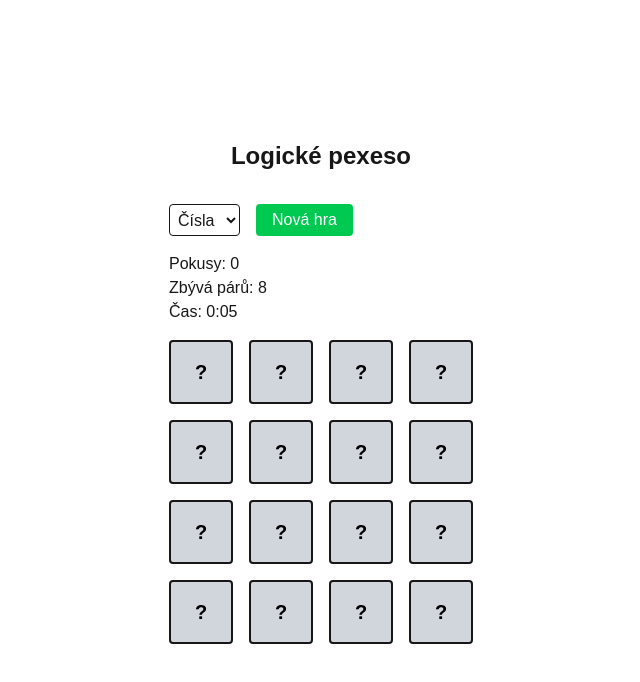
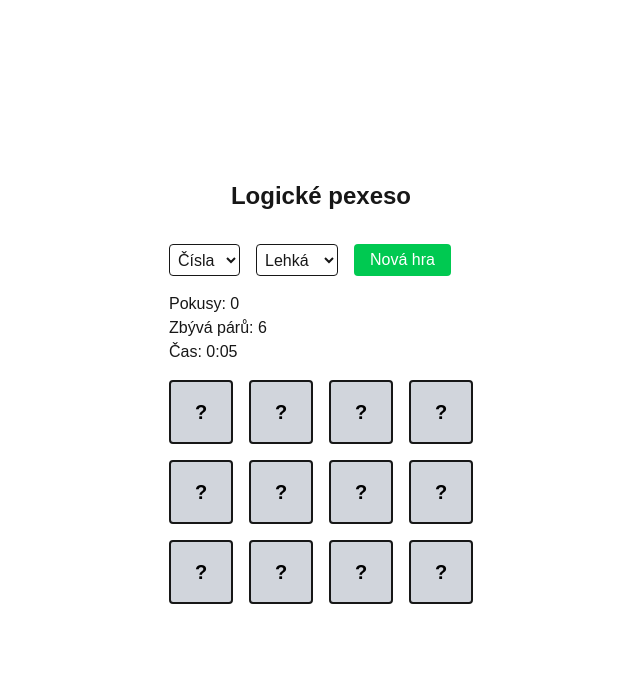
Before and after one commit to erikmacak/logic-memory-game, a Next.js app: page / in a window 1280 px wide. Shown: the top 682 px of the page, without its empty margins (319-959 px from the left). Built offline with nearby package versions, Linux system fonts and the light colour scheme.

Commit message:
add difficulty levels with variable card counts and update controls

```diff
--- a/components/Controls.tsx
+++ b/components/Controls.tsx
@@ -1,9 +1,12 @@
+"use client";
+
 type Props = {
   setGameType: (type: "numbers" | "colors") => void;
   startNewGame: () => void;
+  setDifficulty: (level: "easy" | "medium" | "hard") => void;
 };
 
-const Controls = ({ setGameType, startNewGame }: Props) => {
+const Controls = ({ setGameType, startNewGame, setDifficulty }: Props) => {
   return (
     <div className="flex gap-4 mb-4">
       <select
@@ -13,6 +16,16 @@ const Controls = ({ setGameType, startNewGame }: Props) => {
         <option value="numbers">Čísla</option>
         <option value="colors">Barvy</option>
       </select>
+
+      <select
+        onChange={(e) => setDifficulty(e.target.value as any)}
+        className="border p-1 rounded"
+      >
+        <option value="easy">Lehká</option>
+        <option value="medium">Střední</option>
+        <option value="hard">Těžká</option>
+      </select>
+
       <button
         onClick={startNewGame}
         className="bg-green-500 px-4 py-1 rounded text-white"
--- a/components/GameBoard.tsx
+++ b/components/GameBoard.tsx
@@ -19,6 +19,8 @@ const colors = [
   "#00FFFF",
   "#FFA500",
   "#800080",
+  "#A52A2A",
+  "#008080",
 ];
 
 const GameBoard = () => {
@@ -28,17 +30,34 @@ const GameBoard = () => {
   const [attempts, setAttempts] = useState(0);
   const [pairsLeft, setPairsLeft] = useState(8);
   const [gameType, setGameType] = useState<"numbers" | "colors">("numbers");
+  const [difficulty, setDifficulty] = useState<"easy" | "medium" | "hard">("easy");
   const [time, setTime] = useState(0);
 
+  const getPairsCount = () => {
+    switch (difficulty) {
+      case "easy":
+        return 6;
+      case "medium":
+        return 8;
+      case "hard":
+        return 10;
+      default:
+        return 8;
+    }
+  };
+
   const generateNumberCards = (): CardType[] => {
-    const values = Array.from({ length: 8 }, (_, i) => i + 1);
+    const pairsCount = getPairsCount();
+    const values = Array.from({ length: pairsCount }, (_, i) => i + 1);
     const pairs = [...values, ...values];
     const shuffled = pairs.sort(() => Math.random() - 0.5);
     return shuffled.map((value, i) => ({ id: i, value }));
   };
 
   const generateColorCards = (): CardType[] => {
-    const pairs = [...colors, ...colors];
+    const pairsCount = getPairsCount();
+    const selectedColors = colors.slice(0, pairsCount);
+    const pairs = [...selectedColors, ...selectedColors];
     const shuffled = pairs.sort(() => Math.random() - 0.5);
     return shuffled.map((color, i) => ({ id: i, value: color }));
   };
@@ -54,27 +73,23 @@ const GameBoard = () => {
     setFlipped([]);
     setMatched([]);
     setAttempts(0);
-    setPairsLeft(8);
+    setPairsLeft(getPairsCount());
     setTime(0);
   };
 
   useEffect(() => {
-    let interval: NodeJS.Timeout | null = null;
+    if (pairsLeft === 0) return;
 
-    if (pairsLeft > 0) {
-      interval = setInterval(() => {
-        setTime((prev) => prev + 1);
-      }, 1000);
-    }
+    const timer = setInterval(() => {
+      setTime((prev) => prev + 1);
+    }, 1000);
 
-    return () => {
-      if (interval) clearInterval(interval);
-    };
+    return () => clearInterval(timer);
   }, [pairsLeft]);
 
   useEffect(() => {
     startNewGame();
-  }, [gameType]);
+  }, [gameType, difficulty]);
 
   const handleCardClick = (index: number) => {
     if (flipped.includes(index) || matched.includes(index) || flipped.length === 2) return;
@@ -99,10 +114,20 @@ const GameBoard = () => {
 
   return (
     <div className="p-4">
-      <Controls setGameType={setGameType} startNewGame={startNewGame} />
+      <Controls
+        setGameType={setGameType}
+        startNewGame={startNewGame}
+        setDifficulty={setDifficulty}
+      />
       <ScoreBoard attempts={attempts} pairsLeft={pairsLeft} time={time} />
 
-      <div className="grid grid-cols-4 gap-4 mt-4">
+      <div
+        className={`grid gap-4 mt-4 ${
+          difficulty === "hard"
+            ? "grid-cols-5"
+            : "grid-cols-4"
+        }`}
+      >
         {cards.map((card, index) => (
           <Card
             key={card.id}
```
